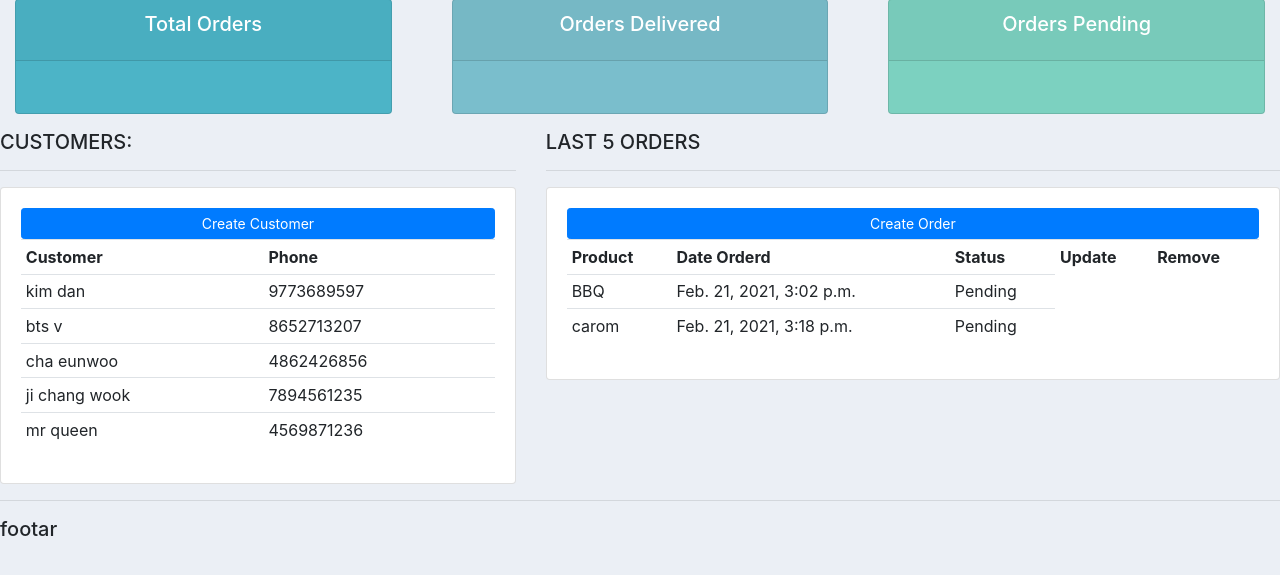
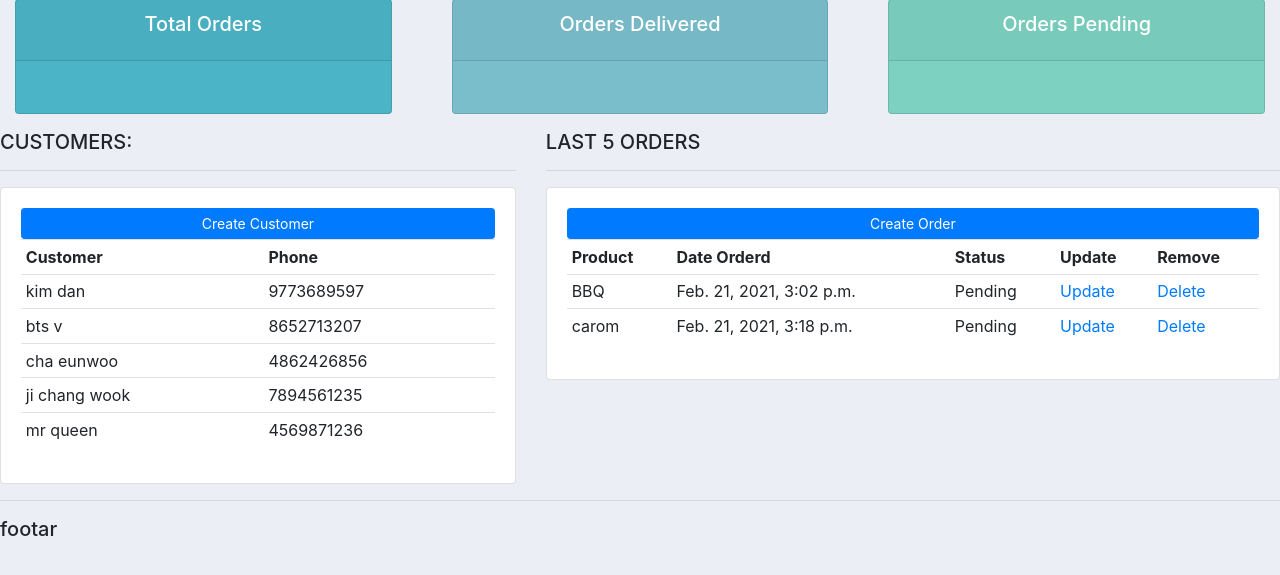
Before and after one commit to RamolaShishupal/facebook, a Django app: page / in a window 1280 px wide. Shown: the part 138-713 px from the top of the page. Run offline with Django 3.2, Linux system fonts and the light colour scheme; data comes from the database, SQL or seed files in the repository; some libraries are stand-ins or nearby versions.

Commit message:
href add

```diff
--- a/templates/accounts/dashboard.html
+++ b/templates/accounts/dashboard.html
@@ -53,6 +53,9 @@
                     <td>
                         {{order.status }}
                     </td>
+                    <td><a href="">Update</a> </td>
+                        <td><a href="">Delete</a> </td>
+
                     </tr>
                 {% endfor %}
 
```
